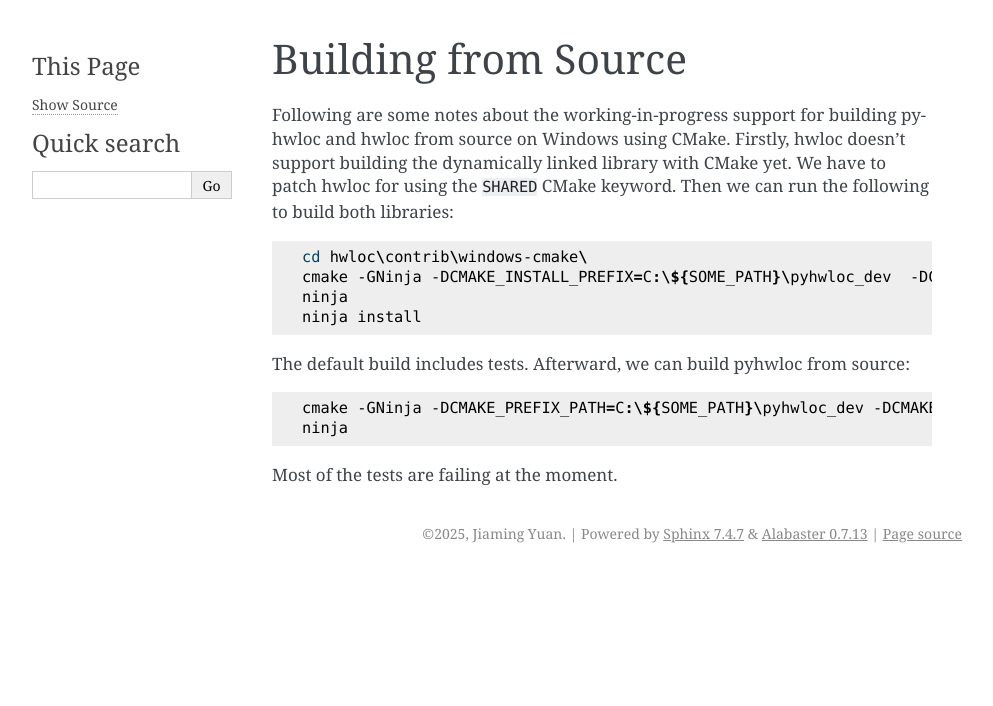
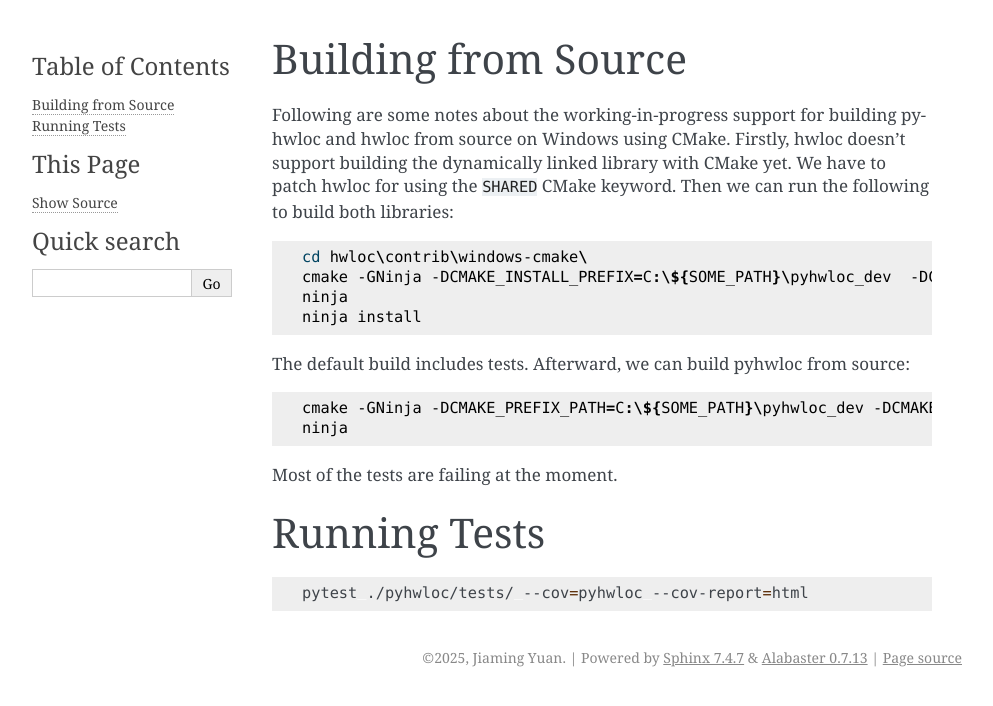
Before and after one commit to trivialfis/pyhwloc, a Sphinx documentation site: the page built from docs/source/build.rst, in a window 1280 px wide. Shown: the top 706 px of the page, without its empty margins (148-1141 px from the left). Built offline with Sphinx 7.4.7, drawn with Linux system fonts in a browser that asks for light colours.

Commit message:
Start looking into coverage.

```diff
--- a/docs/source/build.rst
+++ b/docs/source/build.rst
@@ -22,3 +22,11 @@ The default build includes tests. Afterward, we can build pyhwloc from source:
     ninja
 
 Most of the tests are failing at the moment.
+
+#############
+Running Tests
+#############
+
+.. code-block:: sh
+
+    pytest ./pyhwloc/tests/ --cov=pyhwloc --cov-report=html
```
Also changed, not shown: 2 other files.
